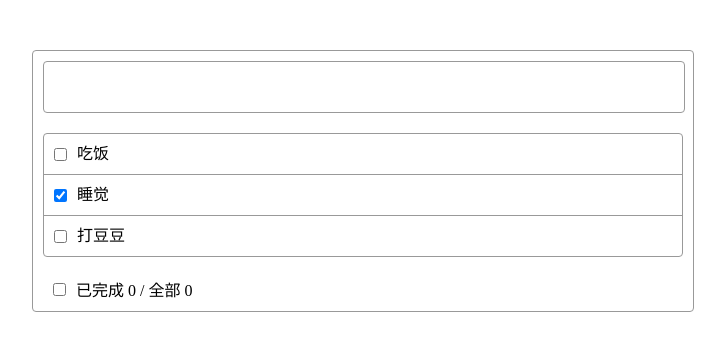
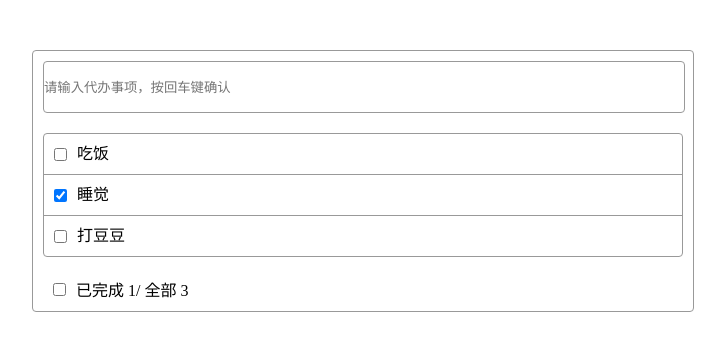
Before and after one commit to xpromise/class0610, a React (Create React App) app in the folder 02.react_cli/: page / in a window 1280 px wide. Shown: the top 350 px of the page, without its empty margins (277-1002 px from the left). Built offline with nearby package versions, Linux system fonts and the light colour scheme.

Commit message:
feat: todos练习-统计数据

```diff
--- a/02.react_cli/src/App.jsx
+++ b/02.react_cli/src/App.jsx
@@ -16,16 +16,32 @@ export default class App extends Component {
     ],
   };
 
+  // 添加todo
+  addTodo = (content) => {
+    const { todos } = this.state;
+    // 不建议直接修改原数据，建议产生一份全新数据
+    this.setState({
+      todos: [{ id: Date.now(), content, isChecked: false }, ...todos],
+    });
+  };
+
   render() {
     // 读取state数据
     const { todos } = this.state;
 
+    // 统计所有todos数量
+    const total = todos.length;
+    // 统计已完成todo数量
+    const checkedNum = todos.reduce((previous, current) => {
+      return previous + (current.isChecked ? 1 : 0);
+    }, 0);
+
     return (
       <div className="container">
-        <Header />
+        <Header addTodo={this.addTodo} />
         {/* 通过props传递动态数据 */}
         <List todos={todos} />
-        <Footer />
+        <Footer total={total} checkedNum={checkedNum} />
       </div>
     );
   }
--- a/02.react_cli/src/views/Footer/index.jsx
+++ b/02.react_cli/src/views/Footer/index.jsx
@@ -1,11 +1,22 @@
 import React, { Component } from "react";
-
+import PropTypes from "prop-types";
 
 export default class Footer extends Component {
+  static propTypes = {
+    total: PropTypes.number.isRequired,
+    checkedNum: PropTypes.number.isRequired,
+  };
+
   render() {
-    return <div>
-      <input className="checkbox" type="checkbox"/>
-      <span>已完成 0 / 全部 0</span>
-    </div>
+    const { total, checkedNum } = this.props;
+
+    return (
+      <div>
+        <input className="checkbox" type="checkbox" />
+        <span>
+          已完成 {checkedNum}/ 全部 {total}
+        </span>
+      </div>
+    );
   }
 }
--- a/02.react_cli/src/views/Header/index.jsx
+++ b/02.react_cli/src/views/Header/index.jsx
@@ -1,10 +1,33 @@
 import React, { Component } from "react";
-
+import PropTypes from "prop-types";
 // 引入样式文件
-import './index.css';
+import "./index.css";
 
 export default class Header extends Component {
+  static propTypes = {
+    addTodo: PropTypes.func.isRequired,
+  };
+
+  add = (event) => {
+    // 判断按键是否是enter
+    if (event.keyCode !== 13) return;
+    // 获取输入框的值
+    const content = event.target.value.trim();
+    if (!content) return;
+    // 添加todo
+    this.props.addTodo(content);
+    // 清空数据
+    event.target.value = "";
+  };
+
   render() {
-    return <input className="header" type="text"/>
+    return (
+      <input
+        onKeyUp={this.add}
+        className="header"
+        type="text"
+        placeholder="请输入代办事项，按回车键确认"
+      />
+    );
   }
 }
```
